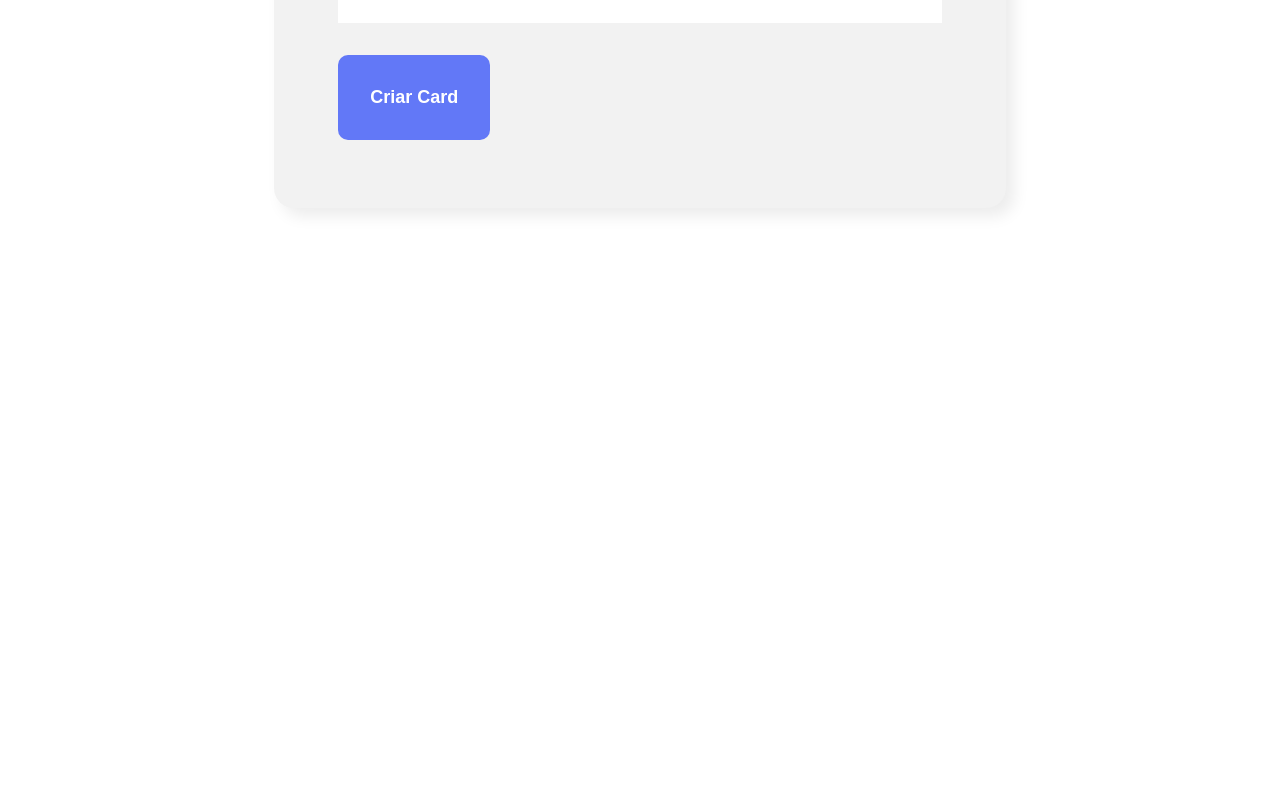
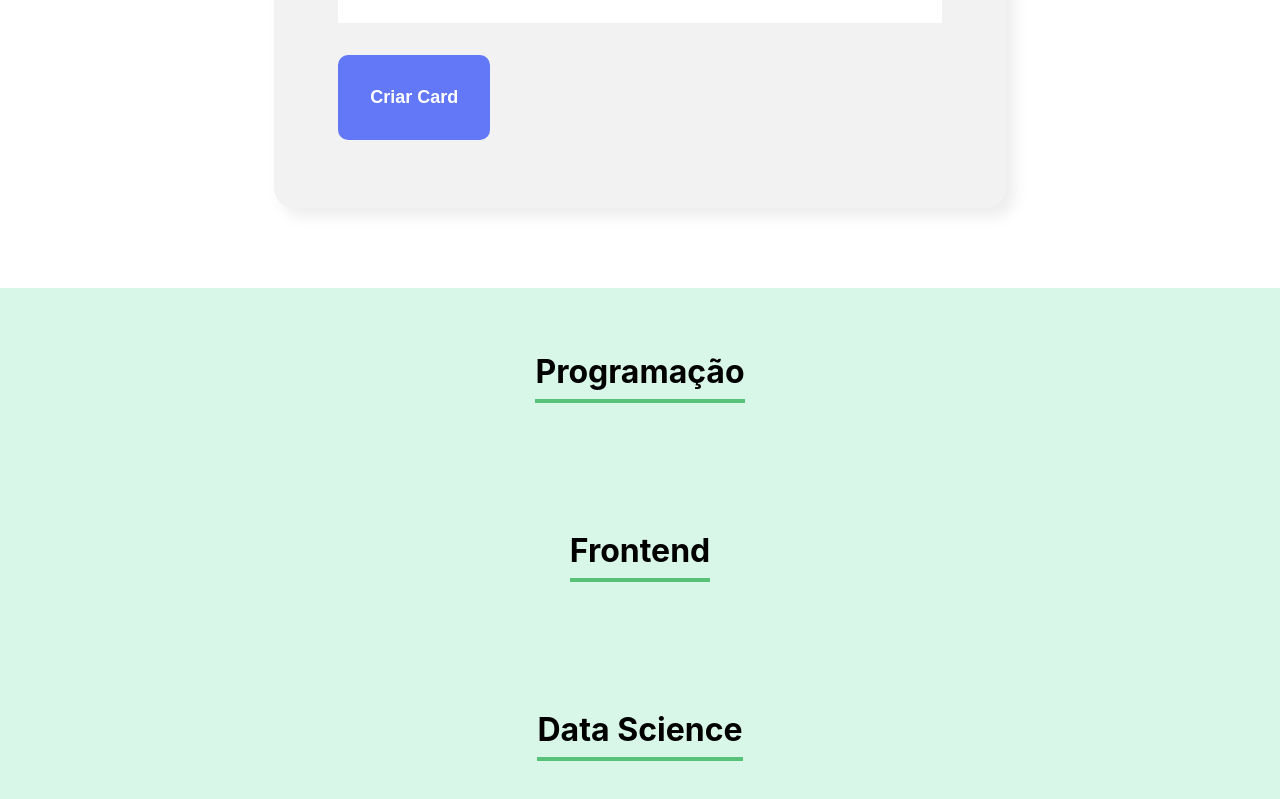
Before and after one commit to ahrtuur/Organo, a React (Create React App) app: page / in a window 1280 px wide. Shown: the part 1189-1988 px from the top of the page. Before the commit the page ends 1477 px from the top, so only its background shows below. Built offline with nearby package versions, Linux system fonts and the light colour scheme.

Commit message:
decimo commit

```diff
--- a/src/App.js
+++ b/src/App.js
@@ -1,6 +1,7 @@
 import { useState } from 'react';
 import Banner from './componentes/Banner';
 import Formulario from './componentes/Formulario';
+import Time from './componentes/Time';
 
 
 function App() {
@@ -16,6 +17,9 @@
     <div className="App">
       <Banner/>
       <Formulario aoColaboradorCadastrado={colaborador => aoNovoColaboradorAdicionado(colaborador)}/>
+      <Time nome="Programação"/>
+      <Time nome="Frontend"/>
+      <Time nome="Data Science"/>
     </div>
   );
 }
--- /dev/null
+++ b/src/componentes/Time/index.js
@@ -0,0 +1,11 @@
+import './Time.css'
+
+const Time = (props) => {
+    return (
+        <section className='time'>
+            <h3>{props.nome}</h3>
+        </section>
+    )
+}
+
+export default Time
--- /dev/null
+++ b/src/componentes/Time/time.css
@@ -0,0 +1,12 @@
+.time {
+    text-align: center;
+    padding: 32px;
+    background-color: #d9f7e9;
+}
+
+.time h3 {
+    font-size: 32px;
+    border-bottom: 4px solid #57c278;
+    display: inline-block;
+    padding-bottom: 8px;
+}
```
